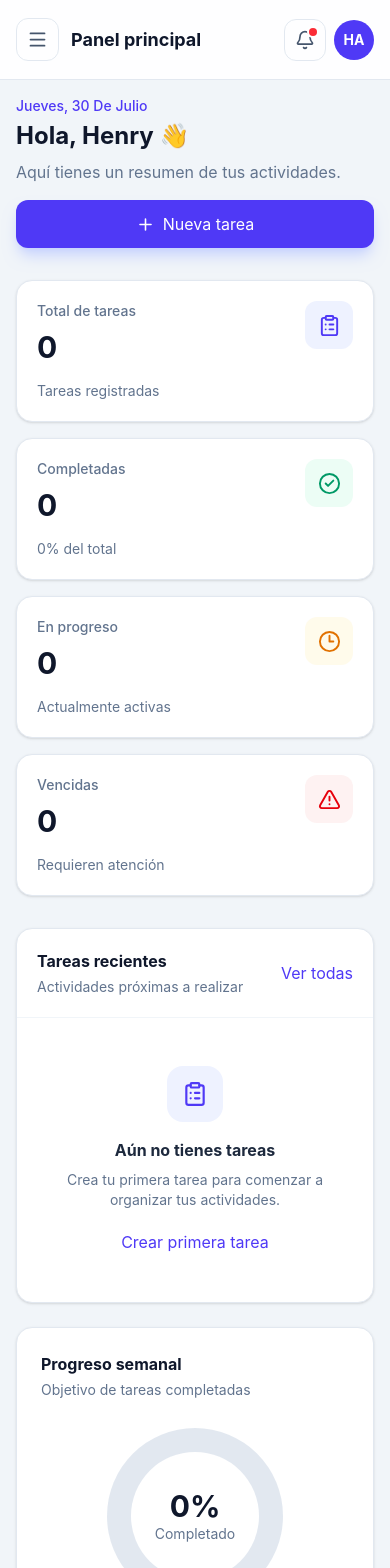
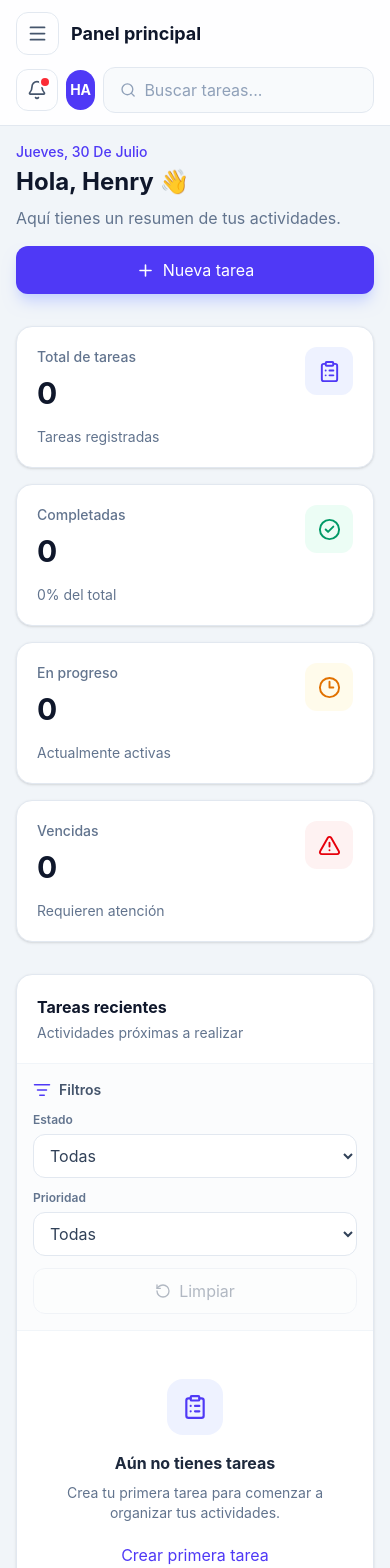
Before and after one commit to HenrySTamina/TaskFlow, a React (Vite) app: page / in a window 390 px wide. Shown: the top 1568 px of the page. Built offline with nearby package versions, Linux system fonts and the light colour scheme.

Commit message:
feat(tasks): agregar busqueda y filtros

```diff
--- a/src/App.jsx
+++ b/src/App.jsx
@@ -24,6 +24,7 @@ function App() {
   const [isTaskModalOpen, setIsTaskModalOpen] = useState(false)
   const [editingTask, setEditingTask] = useState(null)
   const [taskToDelete, setTaskToDelete] = useState(null)
+  const [searchTerm, setSearchTerm] = useState('')
   const [tasks, setTasks] = useState(getStoredTasks)
 
   useEffect(() => {
@@ -113,13 +114,19 @@ function App() {
       />
 
       <div className="lg:pl-72">
-        <Navbar onOpenMenu={openSidebar} />
+        <Navbar
+          searchTerm={searchTerm}
+          onOpenMenu={openSidebar}
+          onSearchChange={setSearchTerm}
+        />
         <Dashboard
           tasks={tasks}
+          searchTerm={searchTerm}
           onCreateTask={openTaskModal}
           onEditTask={openEditTask}
           onDeleteTask={requestDeleteTask}
           onToggleTask={toggleTaskStatus}
+          onSearchChange={setSearchTerm}
         />
       </div>
 
--- a/src/components/layout/Navbar.jsx
+++ b/src/components/layout/Navbar.jsx
@@ -1,8 +1,12 @@
 import { Bell, Menu, Search } from 'lucide-react'
 
-function Navbar({ onOpenMenu }) {
+function Navbar({
+  searchTerm,
+  onOpenMenu,
+  onSearchChange,
+}) {
   return (
-    <header className="sticky top-0 z-20 flex h-20 items-center justify-between border-b border-slate-200 bg-white/90 px-4 backdrop-blur sm:px-6 lg:px-8">
+    <header className="sticky top-0 z-20 flex min-h-20 flex-wrap items-center justify-between gap-3 border-b border-slate-200 bg-white/90 px-4 py-3 backdrop-blur sm:px-6 lg:px-8">
       <div className="flex items-center gap-3">
         <button
           type="button"
@@ -25,13 +29,15 @@ function Navbar({ onOpenMenu }) {
       </div>
 
       <div className="flex items-center gap-2 sm:gap-3">
-        <label className="hidden items-center gap-2 rounded-xl border border-slate-200 bg-slate-50 px-4 py-2.5 md:flex">
+        <label className="order-3 flex w-full items-center gap-2 rounded-xl border border-slate-200 bg-slate-50 px-4 py-2.5 md:order-none md:w-auto">
           <Search size={18} className="text-slate-400" />
 
           <input
             type="search"
+            value={searchTerm}
+            onChange={(event) => onSearchChange(event.target.value)}
             placeholder="Buscar tareas..."
-            className="w-48 bg-transparent text-sm text-slate-700 outline-none placeholder:text-slate-400"
+            className="w-full bg-transparent text-sm text-slate-700 outline-none placeholder:text-slate-400 md:w-48"
           />
         </label>
 
--- /dev/null
+++ b/src/components/tasks/TaskFilters.jsx
@@ -0,0 +1,65 @@
+import { ListFilter, RotateCcw } from 'lucide-react'
+
+function TaskFilters({
+  status,
+  priority,
+  hasActiveFilters,
+  onStatusChange,
+  onPriorityChange,
+  onClear,
+}) {
+  return (
+    <div className="flex flex-col gap-3 border-b border-slate-100 bg-slate-50/60 p-4 sm:flex-row sm:flex-wrap sm:items-end">
+      <div className="flex items-center gap-2 text-sm font-semibold text-slate-600 sm:mr-2 sm:self-center">
+        <ListFilter size={18} className="text-indigo-600" />
+        Filtros
+      </div>
+
+      <label className="flex-1 sm:min-w-44">
+        <span className="mb-1.5 block text-xs font-semibold text-slate-500">
+          Estado
+        </span>
+
+        <select
+          value={status}
+          onChange={(event) => onStatusChange(event.target.value)}
+          className="w-full rounded-xl border border-slate-200 bg-white px-3 py-2.5 text-sm text-slate-700 outline-none transition focus:border-indigo-500 focus:ring-4 focus:ring-indigo-50"
+        >
+          <option value="Todas">Todas</option>
+          <option value="Pendiente">Pendientes</option>
+          <option value="En progreso">En progreso</option>
+          <option value="Completada">Completadas</option>
+        </select>
+      </label>
+
+      <label className="flex-1 sm:min-w-44">
+        <span className="mb-1.5 block text-xs font-semibold text-slate-500">
+          Prioridad
+        </span>
+
+        <select
+          value={priority}
+          onChange={(event) => onPriorityChange(event.target.value)}
+          className="w-full rounded-xl border border-slate-200 bg-white px-3 py-2.5 text-sm text-slate-700 outline-none transition focus:border-indigo-500 focus:ring-4 focus:ring-indigo-50"
+        >
+          <option value="Todas">Todas</option>
+          <option value="Alta">Alta</option>
+          <option value="Media">Media</option>
+          <option value="Baja">Baja</option>
+        </select>
+      </label>
+
+      <button
+        type="button"
+        onClick={onClear}
+        disabled={!hasActiveFilters}
+        className="flex items-center justify-center gap-2 rounded-xl border border-slate-200 bg-white px-4 py-2.5 text-sm font-semibold text-slate-600 transition hover:bg-slate-100 disabled:cursor-not-allowed disabled:opacity-40"
+      >
+        <RotateCcw size={16} />
+        Limpiar
+      </button>
+    </div>
+  )
+}
+
+export default TaskFilters
--- a/src/pages/Dashboard.jsx
+++ b/src/pages/Dashboard.jsx
@@ -6,10 +6,12 @@ import {
   MoreHorizontal,
   Pencil,
   Plus,
+  SearchX,
   Trash2,
 } from 'lucide-react'
 import { useState } from 'react'
 
+import TaskFilters from '../components/tasks/TaskFilters'
 import StatCard from '../components/ui/StatCard'
 
 function getCurrentDate() {
@@ -64,12 +66,16 @@ function getStatusClass(status) {
 
 function Dashboard({
   tasks,
+  searchTerm,
   onCreateTask,
   onEditTask,
   onDeleteTask,
   onToggleTask,
+  onSearchChange,
 }) {
   const [openMenuId, setOpenMenuId] = useState(null)
+  const [statusFilter, setStatusFilter] = useState('Todas')
+  const [priorityFilter, setPriorityFilter] = useState('Todas')
   const completedTasks = tasks.filter(
     (task) => task.status === 'Completada',
   ).length
@@ -81,6 +87,31 @@ function Dashboard({
     ? Math.round((completedTasks / tasks.length) * 100)
     : 0
   const progressDegrees = completionPercentage * 3.6
+  const normalizedSearch = searchTerm.trim().toLocaleLowerCase('es-MX')
+  const hasActiveFilters = Boolean(
+    normalizedSearch
+    || statusFilter !== 'Todas'
+    || priorityFilter !== 'Todas',
+  )
+
+  const filteredTasks = tasks.filter((task) => {
+    const searchableText = `${task.title} ${task.description ?? ''}`
+      .toLocaleLowerCase('es-MX')
+    const matchesSearch = !normalizedSearch
+      || searchableText.includes(normalizedSearch)
+    const matchesStatus = statusFilter === 'Todas'
+      || task.status === statusFilter
+    const matchesPriority = priorityFilter === 'Todas'
+      || task.priority === priorityFilter
+
+    return matchesSearch && matchesStatus && matchesPriority
+  })
+
+  function clearFilters() {
+    onSearchChange('')
+    setStatusFilter('Todas')
+    setPriorityFilter('Todas')
+  }
 
   const statistics = [
     {
@@ -158,21 +189,25 @@ function Dashboard({
               </h3>
 
               <p className="mt-1 text-sm text-slate-500">
-                Actividades próximas a realizar
+                {hasActiveFilters
+                  ? `${filteredTasks.length} resultado${filteredTasks.length === 1 ? '' : 's'}`
+                  : 'Actividades próximas a realizar'}
               </p>
             </div>
-
-            <button
-              type="button"
-              className="text-sm font-semibold text-indigo-600 hover:text-indigo-700"
-            >
-              Ver todas
-            </button>
           </div>
 
-          {tasks.length ? (
+          <TaskFilters
+            status={statusFilter}
+            priority={priorityFilter}
+            hasActiveFilters={hasActiveFilters}
+            onStatusChange={setStatusFilter}
+            onPriorityChange={setPriorityFilter}
+            onClear={clearFilters}
+          />
+
+          {filteredTasks.length ? (
             <div className="divide-y divide-slate-100">
-              {tasks.slice(0, 6).map((task) => (
+              {filteredTasks.map((task) => (
                 <div
                   key={task.id}
                   className="flex flex-col gap-4 p-5 transition hover:bg-slate-50 sm:flex-row sm:items-center"
@@ -275,23 +310,29 @@ function Dashboard({
           ) : (
             <div className="flex flex-col items-center px-5 py-12 text-center">
               <div className="flex h-14 w-14 items-center justify-center rounded-2xl bg-indigo-50 text-indigo-600">
-                <ClipboardList size={26} />
+                {hasActiveFilters
+                  ? <SearchX size={26} />
+                  : <ClipboardList size={26} />}
               </div>
 
               <h4 className="mt-4 font-bold text-slate-800">
-                Aún no tienes tareas
+                {hasActiveFilters
+                  ? 'No encontramos coincidencias'
+                  : 'Aún no tienes tareas'}
               </h4>
 
               <p className="mt-2 max-w-sm text-sm text-slate-500">
-                Crea tu primera tarea para comenzar a organizar tus actividades.
+                {hasActiveFilters
+                  ? 'Prueba otra búsqueda o limpia los filtros seleccionados.'
+                  : 'Crea tu primera tarea para comenzar a organizar tus actividades.'}
               </p>
 
               <button
                 type="button"
-                onClick={onCreateTask}
+                onClick={hasActiveFilters ? clearFilters : onCreateTask}
                 className="mt-5 text-sm font-semibold text-indigo-600 hover:text-indigo-700"
               >
-                Crear primera tarea
+                {hasActiveFilters ? 'Limpiar filtros' : 'Crear primera tarea'}
               </button>
             </div>
           )}
```
